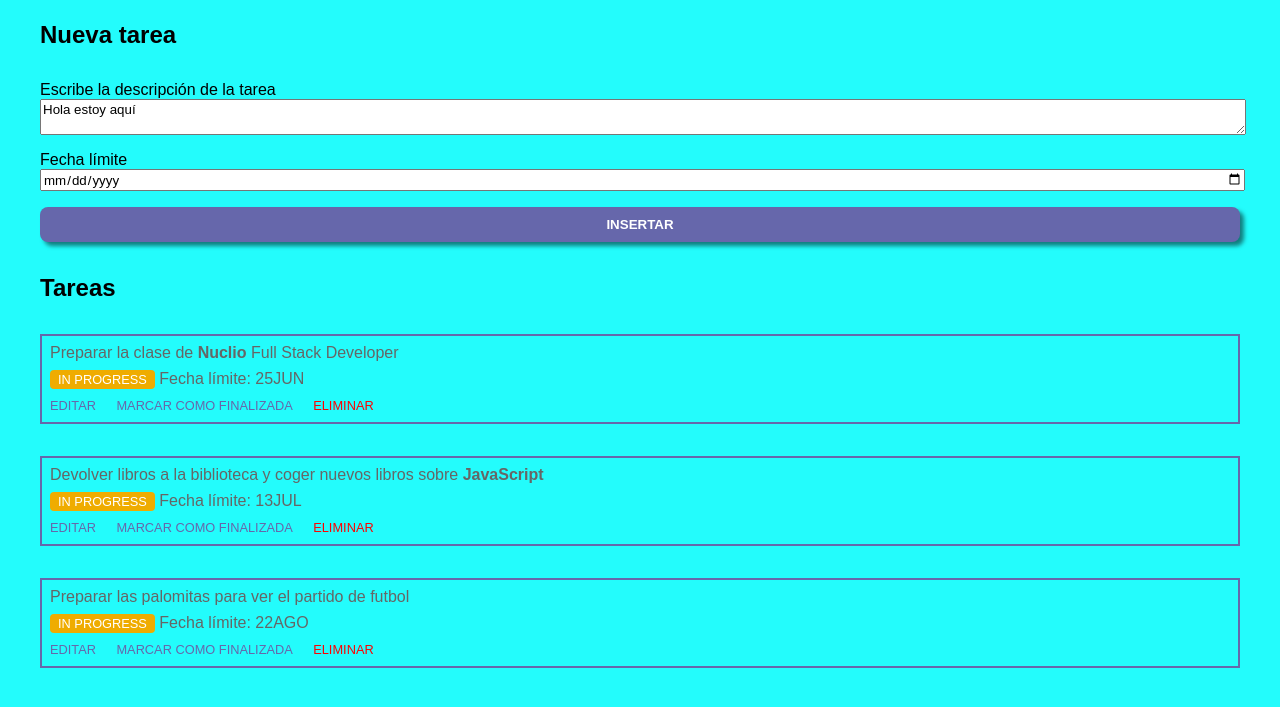
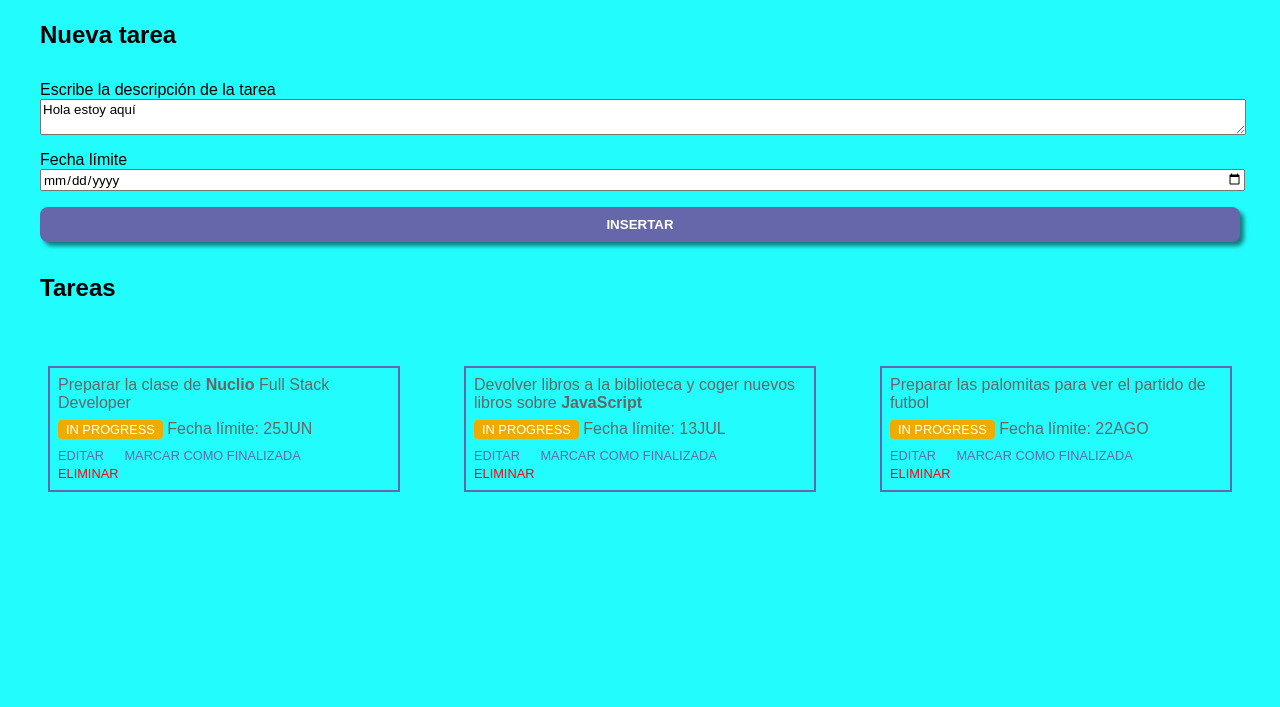
Before and after one commit to FSDSTR1024/nivelacion, a plain HTML site: page index.html in a window 1280 px wide. Shown: the part 89-796 px from the top of the page. Drawn offline with Linux system fonts and the light colour scheme.

Commit message:
proyecto html y css nivelación

```diff
--- a/index.html
+++ b/index.html
@@ -6,7 +6,7 @@
         <title>APP TODOLIST</title>
         <link rel="stylesheet" href="style.css">
     </head>
-    <body>
+  <body>
         <h1>TODOLIST</h1>
         <h2>Nueva tarea</h2>
         <form  action="">
@@ -22,7 +22,9 @@
         </form>
         <h2>Tareas</h2>
 
-      <div>
+    <div class="tasks">
+
+      <div class="listItem">
         <p>Preparar la clase de <strong>Nuclio</strong> Full Stack Developer</p>
         <p><span class="in-progres">IN PROGRESS</span> Fecha límite: 25JUN</p>
 
@@ -33,7 +35,7 @@
         </p>
       </div>
 
-      <div>
+      <div class="listItem">
         <p>Devolver libros a la biblioteca y coger nuevos libros sobre <strong>JavaScript</strong></p>
         <p><span class="in-progres">IN PROGRESS</span> Fecha límite: 13JUL</p>
 
@@ -44,7 +46,7 @@
         </p>
       </div>
 
-      <div>
+      <div class="listItem">
         <p>Preparar las palomitas para ver el partido de futbol</p>
         <p><span class="in-progres">IN PROGRESS</span> Fecha límite: 22AGO</p>
 
@@ -54,5 +56,6 @@
             <a href="" class="delete">Eliminar</a>
         </p>
       </div>
-    </body>
+    </div>
+  </body>
 </html>
--- a/style.css
+++ b/style.css
@@ -48,10 +48,14 @@ button:hover{
 }
 
 div{
-    border: 2px  solid #6667ab;
     padding: 0 0.5rem 0 0.5rem;
     color: #666666;
     margin: 2rem;
+}
+
+.listItem{
+    border: 2px  solid #6667ab;
+    flex: 1;
 }
 
 p{
@@ -87,3 +91,33 @@ a:hover{
     border: 2px solid #6667ab;
     background-color: green;
 }
+
+.tasks{
+    display: flex;
+    flex-direction: column;
+}
+
+@media screen and (min-width:476px) {
+    .tasks{
+        flex-direction: row;
+    }
+}
+
+@media screen and (min-width:768px) {
+    .tasks{
+        flex-direction: row;
+    }
+}
+
+@media screen and (min-width:1024px) {
+    .tasks{
+        flex-direction: row;
+    }
+}
+
+@media screen and (min-width:1280px) {
+    .tasks{
+        max-width:1280px;
+        margin: auto;
+    }
+}
```
